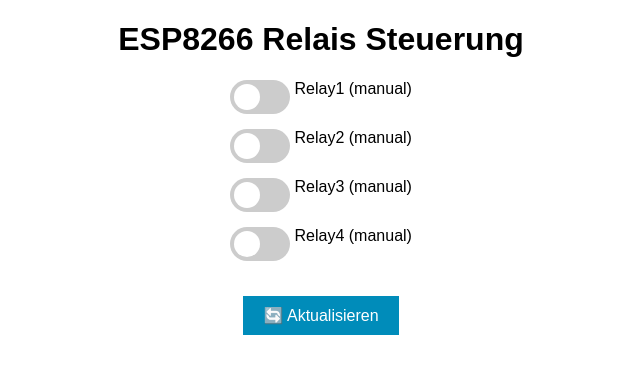
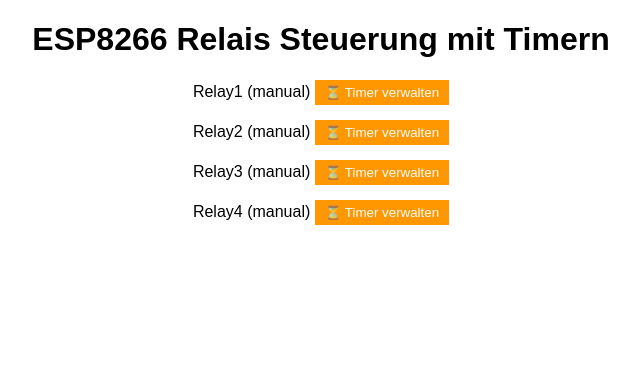
Before and after one commit to Minimik/Projects, a Flask app: page / in a window 1280 px wide. Shown: the top 374 px of the page, without its empty margins (319-959 px from the left). Run offline with Flask 3, Linux system fonts and the light colour scheme; some libraries are stand-ins or nearby versions.

Commit message:
first Example; needs to combined with the former app and index.html

```diff
--- a/PwrSwitchBox/src/webClient/app.py
+++ b/PwrSwitchBox/src/webClient/app.py
@@ -10,9 +10,6 @@
 MQTT_TOPIC_SUB = "home/relays"
 MQTT_TOPIC_PUB = "home/relays"
 MQTT_TOPIC_RELAYSTATEUPDATE_PUB = "home/relaysstate"
-
-MQTT_TOPIC_RELAYSTATEUPDATE_PUB = "home/relaysstate"
-
 
 # Relais-Zustände als JSON
 relays = [
@@ -56,29 +53,19 @@
 def index():
     return render_template("index.html", relays=relays)
 
-@socketio.on("toggle_relay")
-def toggle_relay(data):
-    """Wird aufgerufen, wenn ein Benutzer ein Relais über die Webseite umschaltet"""
-    relay_id = int(data["relay_id"])
+@socketio.on("set_schedule")
+def set_schedule(data):
+    relay_id = data["relay_id"]
+    timers = data["timers"]
+
+    payload = json.dumps({
+        "relay_id": relay_id,
+        "timers": timers
+    })
 
 
-    for relay in relays:
-        if relay["id"] == relay_id:
-            relay["state"] = "on" if relay["state"] == "off" else "off"
-            dictRelays = { 'relays' : [] }
-            dictRelays["relays"].append( relay )
-            mqtt_client.publish( MQTT_TOPIC_PUB, json.dumps( dictRelays ) )
-
-    #
-
-    # Aktualisierte Relais-Zustände an alle Clients senden
-    socketio.emit("update_relays", {"relays": relays})
-
-@socketio.on("request_update")
-def request_update():
-    """Sendet eine Anfrage an MQTT, um den aktuellen Status abzufragen"""
-    print("MQTT-Update angefordert")
-    mqtt_client.publish(MQTT_TOPIC_RELAYSTATEUPDATE_PUB, "update")
+    mqtt_client.publish(MQTT_TOPIC_TIMER, payload)
+    print(f"Timer für Relais {relay_id}: {start_time} - {end_time}")
 
 if __name__ == "__main__":
     socketio.run(app, host="0.0.0.0", port=5000, debug=True)
--- a/PwrSwitchBox/src/webClient/templates/index.html
+++ b/PwrSwitchBox/src/webClient/templates/index.html
@@ -3,71 +3,155 @@
 <head>
     <meta charset="UTF-8">
     <meta name="viewport" content="width=device-width, initial-scale=1.0">
-    <title>Relais Steuerung</title>
+    <title>Relais Steuerung mit Timer</title>
     <script src="https://cdnjs.cloudflare.com/ajax/libs/socket.io/4.4.1/socket.io.js"></script>
     <style>
         body { font-family: Arial, sans-serif; text-align: center; }
-        .switch { position: relative; display: inline-block; width: 60px; height: 34px; }
-        .switch input { opacity: 0; width: 0; height: 0; }
-        .slider {
-            position: absolute; cursor: pointer; top: 0; left: 0; right: 0; bottom: 0;
-            background-color: #ccc; transition: .4s; border-radius: 34px;
+        .relay-container { margin-bottom: 15px; }
+        .wizard-button {
+            padding: 5px 10px; background-color: #FF9800; color: white; border: none; cursor: pointer;
         }
-        .slider:before {
-            position: absolute; content: ""; height: 26px; width: 26px; left: 4px; bottom: 4px;
-            background-color: white; transition: .4s; border-radius: 50%;
+        .wizard-button:hover { background-color: #e68900; }
+
+        /* POPUP STYLING */
+        .modal {
+            display: none; position: fixed; left: 0; top: 0; width: 100%; height: 100%;
+            background-color: rgba(0, 0, 0, 0.5);
         }
-        input:checked + .slider { background-color: #4CAF50; }
-        input:checked + .slider:before { transform: translateX(26px); }
-        .relay-container { margin-bottom: 15px; }
-
-        .update-button {
-            margin-top: 20px; padding: 10px 20px; font-size: 16px;
-            background-color: #008CBA; color: white; border: none; cursor: pointer;
+        .modal-content {
+            background-color: white; margin: 10% auto; padding: 20px;
+            width: 400px; text-align: center; border-radius: 10px;
         }
-        .update-button:hover { background-color: #005f73; }
-
+        .btn {
+            padding: 10px; margin: 10px; border: none; cursor: pointer;
+            background-color: #008CBA; color: white;
+        }
+        .btn:hover { background-color: #005f73; }
+        .timer-table {
+            width: 100%; border-collapse: collapse; margin-top: 10px;
+        }
+        .timer-table td, .timer-table th {
+            border: 1px solid #ddd; padding: 5px;
+        }
+        .delete-button {
+            background-color: red; color: white; border: none; cursor: pointer;
+        }
+        .weekday-label { margin-right: 5px; cursor: pointer; }
     </style>
 </head>
 <body>
-    <h1>ESP8266 Relais Steuerung</h1>
+    <h1>ESP8266 Relais Steuerung mit Timern</h1>
 
     <div id="relay-list">
         {% for relay in relays %}
         <div class="relay-container">
-            <label class="switch">
-                <input type="checkbox" id="relay{{ relay.id }}" {% if relay.state == 'on' %}checked{% endif %}
-                    onchange="toggleRelay({{ relay.id }})">
-                <span class="slider"></span>
-            </label>
             <span>{{ relay.name }} ({{ relay.mode }})</span>
+            <button class="wizard-button" onclick="openWizard({{ relay.id }})">⏳ Timer verwalten</button>
         </div>
         {% endfor %}
     </div>
 
+    <!-- Timer Wizard Popup -->
+    <div id="wizardModal" class="modal">
+        <div class="modal-content">
+            <h2>Timer für Relais <span id="wizardRelayId"></span></h2>
+            <table class="timer-table">
+                <thead>
+                    <tr><th>Startzeit</th><th>Endzeit</th><th>Tage</th><th>Aktiv</th><th>Aktion</th></tr>
+                </thead>
+                <tbody id="timerList"></tbody>
+            </table>
+            <br>
+            <input type="time" id="newStartTime"> -
+            <input type="time" id="newEndTime">
+            <br><br>
 
-    <!-- Aktualisieren-Taster -->
-    <button class="update-button" onclick="requestUpdate()">🔄 Aktualisieren</button>
+            <!-- Wochentage Auswahl -->
+            <div id="weekdaySelector">
+                {% for day in ["Mo", "Di", "Mi", "Do", "Fr", "Sa", "So"] %}
+                <label class="weekday-label">
+                    <input type="checkbox" value="{{ day }}"> {{ day }}
+                </label>
+                {% endfor %}
+            </div>
+            <br>
+            <button class="btn" onclick="addTimer()">➕ Timer hinzufügen</button>
+            <br><br>
+            <button class="btn" onclick="saveTimers()">💾 Speichern</button>
+            <button class="btn" onclick="closeWizard()">❌ Schließen</button>
+        </div>
+    </div>
 
     <script>
         var socket = io.connect("http://" + document.domain + ":" + location.port);
+        var relayTimers = {};
+        var currentRelayId = null;
 
-        function toggleRelay(relayId) {
-            socket.emit("toggle_relay", { relay_id: relayId });
+        function openWizard(relayId) {
+            currentRelayId = relayId;
+            document.getElementById("wizardRelayId").innerText = relayId;
+            document.getElementById("wizardModal").style.display = "block";
+            updateTimerList();
         }
 
+        function updateTimerList() {
+            let timerList = document.getElementById("timerList");
+            timerList.innerHTML = "";
 
-        function requestUpdate() {
-            console.log("MQTT-Update angefordert");
-            socket.emit("request_update");
+            let timers = relayTimers[currentRelayId] || [];
+            timers.forEach((timer, index) => {
+                let daysText = timer.days.length > 0 ? timer.days.join(", ") : "Keine";
+                let checked = timer.active ? "checked" : "";
+
+                let row = `<tr>
+                    <td>${timer.start}</td>
+                    <td>${timer.end}</td>
+                    <td>${daysText}</td>
+                    <td><input type="checkbox" ${checked} onclick="toggleActive(${index})"></td>
+                    <td><button class="delete-button" onclick="removeTimer(${index})">🗑</button></td>
+                </tr>`;
+                timerList.innerHTML += row;
+            });
         }
 
-        // Empfange Updates und aktualisiere Relais-Zustände
-        socket.on("update_relays", function(data) {
-            data.relays.forEach(relay => {
-                document.getElementById("relay" + relay.id).checked = (relay.state === "on");
-            });
-        });
+        function addTimer() {
+            let startTime = document.getElementById("newStartTime").value;
+            let endTime = document.getElementById("newEndTime").value;
+            let selectedDays = Array.from(document.querySelectorAll("#weekdaySelector input:checked"))
+                                   .map(el => el.value);
+
+            if (!startTime || !endTime) {
+                alert("Bitte Start- und Endzeit eingeben!");
+                return;
+            }
+
+            if (!relayTimers[currentRelayId]) relayTimers[currentRelayId] = [];
+            if (relayTimers[currentRelayId].length >= 6) {
+                alert("Maximal 6 Timer pro Relais erlaubt!");
+                return;
+            }
+
+            relayTimers[currentRelayId].push({ start: startTime, end: endTime, days: selectedDays, active: true });
+            updateTimerList();
+        }
+
+        function removeTimer(index) {
+            relayTimers[currentRelayId].splice(index, 1);
+            updateTimerList();
+        }
+
+        function toggleActive(index) {
+            relayTimers[currentRelayId][index].active = !relayTimers[currentRelayId][index].active;
+        }
+
+        function saveTimers() {
+            socket.emit("set_schedule", { relay_id: currentRelayId, timers: relayTimers[currentRelayId] });
+            closeWizard();
+        }
+
+        function closeWizard() {
+            document.getElementById("wizardModal").style.display = "none";
+        }
     </script>
 </body>
 </html>
```
